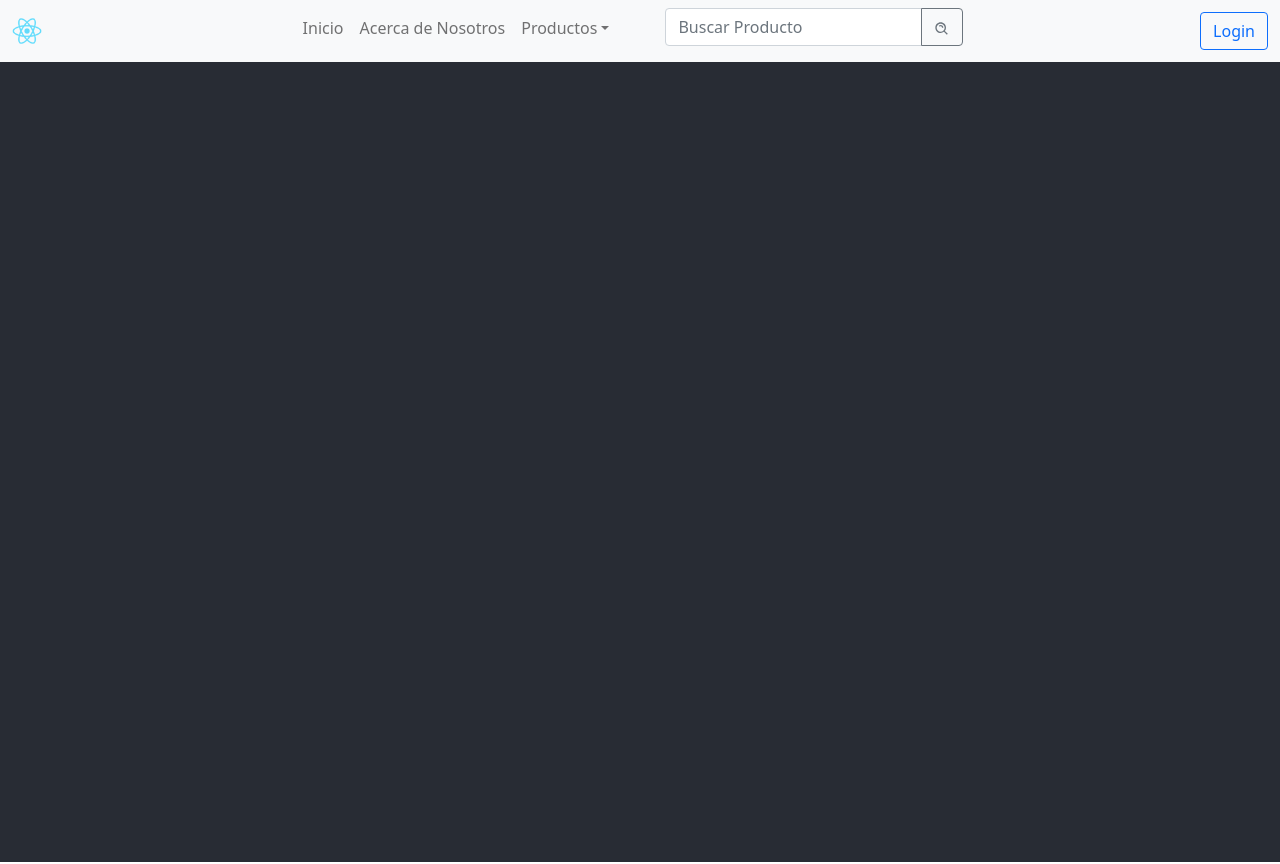
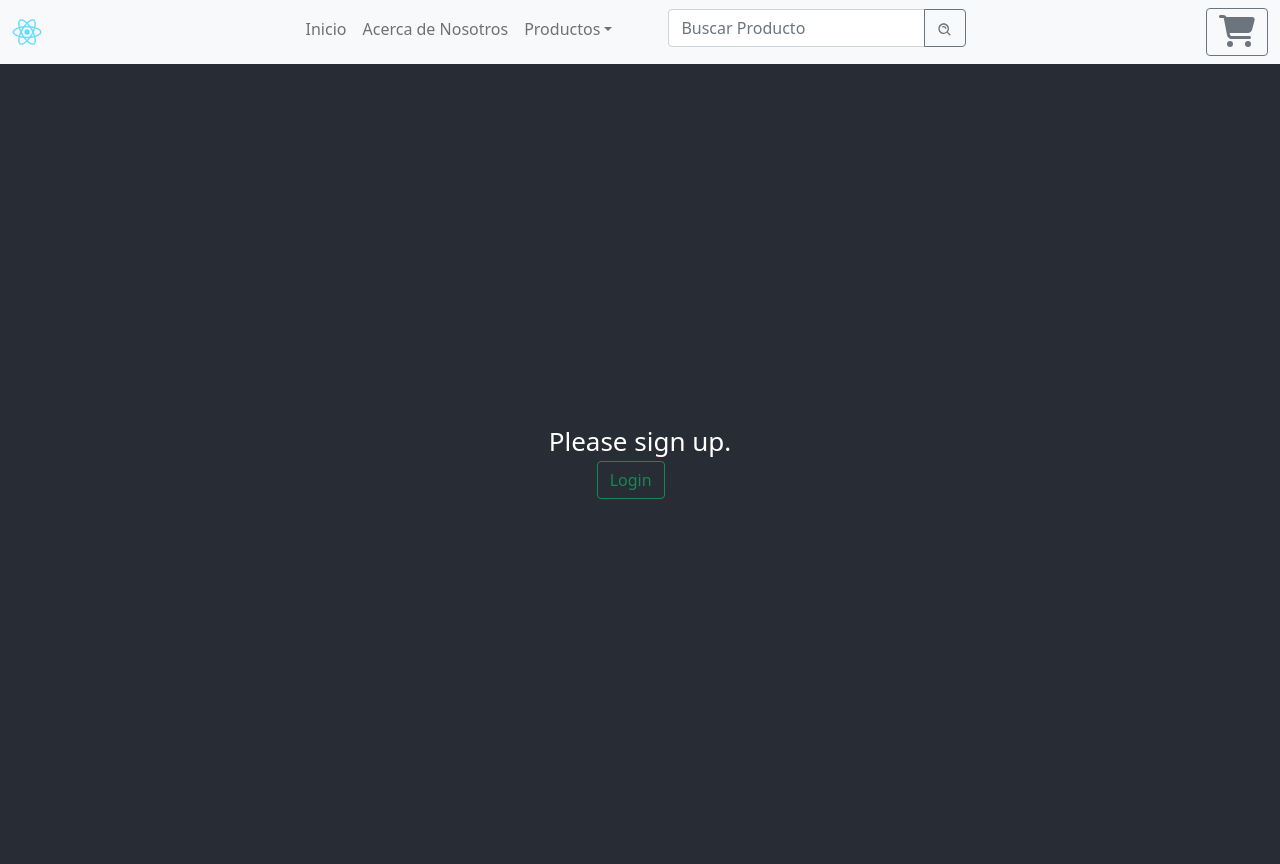
Before and after one commit to ccristianoviedo/ecommerce-varela, a React (Create React App) app: page / in a window 1280 px wide. Built offline with nearby package versions, Linux system fonts and the light colour scheme.

Commit message:
Boton de carrito y boton de login con props

```diff
--- a/package.json
+++ b/package.json
@@ -3,6 +3,9 @@
   "version": "0.1.0",
   "private": true,
   "dependencies": {
+    "@fortawesome/fontawesome-svg-core": "^6.1.1",
+    "@fortawesome/free-solid-svg-icons": "^6.1.1",
+    "@fortawesome/react-fontawesome": "^0.1.18",
     "@testing-library/jest-dom": "^5.16.4",
     "@testing-library/react": "^12.1.4",
     "@testing-library/user-event": "^13.5.0",
--- a/src/App.jsx
+++ b/src/App.jsx
@@ -1,14 +1,16 @@
-import logo from './logo.svg';
 import 'bootstrap/dist/css/bootstrap.min.css'
 import './App.css';
 import Menu from './components/Menu/Menu';
+import Itemlistcontainer from './components/Itemlistcontainer/Itemlistcontainer';
+import Logincontrol from './components/Logincontrol/Logincontrol';
 
 function App() {
 
   return (
     <div className="App">
-      <Menu></Menu>
+      <Menu />
       <header className="App-header">
+        <Logincontrol />
       </header>
     </div>
   );
--- /dev/null
+++ b/src/components/Cartwidget/Cartwidget.css
@@ -0,0 +1,5 @@
+.cart-widget {
+    position: relative;
+    cursor: pointer;
+    text-align: center;
+  }
--- /dev/null
+++ b/src/components/Cartwidget/Cartwidget.jsx
@@ -0,0 +1,19 @@
+import React from 'react';
+
+import { FontAwesomeIcon } from '@fortawesome/react-fontawesome';
+import { faCartShopping } from '@fortawesome/free-solid-svg-icons';
+import { Button } from 'react-bootstrap';
+
+import './Cartwidget.css';
+
+const Cartwidget = () => {
+    return (
+        <Button variant="outline-secondary">
+            <div className="cart-widget">
+                <FontAwesomeIcon icon={faCartShopping} size="2x"/>
+            </div>
+        </Button>
+    );
+};
+
+export default Cartwidget;
--- /dev/null
+++ b/src/components/Guestgreeting/Guestgreeting.jsx
@@ -0,0 +1,9 @@
+import React from 'react'
+
+const Guestgreeting = () => {
+  return (
+    <div>Please sign up.</div>
+  )
+}
+
+export default Guestgreeting
--- /dev/null
+++ b/src/components/Itemlistcontainer/Itemlistcontainer.jsx
@@ -0,0 +1,14 @@
+import React from 'react'
+import Usergreeting from '../Usergreeting/Usergreeting';
+import Guestgreeting from '../Guestgreeting/Guestgreeting';
+
+
+const Itemlistcontainer = (props) => {
+    const isLoggedIn = props.isLoggedIn;
+    if (isLoggedIn) {
+      return <Usergreeting />;
+    }
+    return <Guestgreeting />;
+}
+
+export default Itemlistcontainer
--- /dev/null
+++ b/src/components/Loginbutton/Loginbutton.jsx
@@ -0,0 +1,10 @@
+import React from 'react'
+import { Button} from 'react-bootstrap';
+
+const Loginbutton = (props) => {
+  return (
+    <Button onClick={props.onClick} variant="outline-success" className="d-flex ms-5 mb-2">Login</Button>
+  )
+}
+
+export default Loginbutton
--- /dev/null
+++ b/src/components/Logincontrol/Logincontrol.jsx
@@ -0,0 +1,39 @@
+import Loginbutton from "../Loginbutton/Loginbutton";
+import Logoutbutton from "../Logoutbutton/Logoutbutton";
+import React from "react";
+import Itemlistcontainer from "../Itemlistcontainer/Itemlistcontainer";
+
+class Logincontrol extends React.Component {
+    constructor(props) {
+      super(props);
+      this.handleLoginClick = this.handleLoginClick.bind(this);
+      this.handleLogoutClick = this.handleLogoutClick.bind(this);
+      this.state = {isLoggedIn: false};
+    }
+    handleLoginClick() {
+      this.setState({isLoggedIn: true});
+    }
+    handleLogoutClick() {
+      this.setState({isLoggedIn: false});
+    }
+    render() {
+
+      const isLoggedIn = this.state.isLoggedIn;
+      let button;
+
+      if (isLoggedIn) {
+        button = <Logoutbutton onClick={this.handleLogoutClick} />;
+      } else {
+        button = <Loginbutton onClick={this.handleLoginClick} />;
+      }
+
+      return (
+        <div>
+          <Itemlistcontainer isLoggedIn={isLoggedIn} />
+          {button}
+        </div>
+      );
+    }
+  }
+
+  export default Logincontrol
--- /dev/null
+++ b/src/components/Logoutbutton/Logoutbutton.jsx
@@ -0,0 +1,10 @@
+import React from 'react'
+import { Button} from 'react-bootstrap';
+
+const Logoutbutton = (props) => {
+  return (
+    <Button onClick={props.onClick} variant="outline-danger" className="d-flex ms-5 mb-2">Logout</Button>
+  )
+}
+
+export default Logoutbutton
--- a/src/components/Menu/Menu.jsx
+++ b/src/components/Menu/Menu.jsx
@@ -2,6 +2,8 @@ import React from 'react';
 import './Menu.css';
 import { Navbar, Container, Nav, NavDropdown, Button, FormControl, Form, InputGroup } from 'react-bootstrap';
 import { BiSearchAlt } from 'react-icons/bi';
+import Cartwidget from '../Cartwidget/Cartwidget';
+import Logincontrol from '../Logincontrol/Logincontrol';
 
 function Menu(props) {
     return (
@@ -39,7 +41,7 @@ function Menu(props) {
                             </InputGroup>
                         </Form>
                     </Nav>
-                    <Button variant="outline-primary">Login</Button>
+                    <Cartwidget />
                 </Navbar.Collapse>
             </Container>
         </Navbar>
--- /dev/null
+++ b/src/components/Usergreeting/Usergreeting.jsx
@@ -0,0 +1,9 @@
+import React from 'react'
+
+const Usergreeting = () => {
+  return (
+    <div>Welcome Back !</div>
+  )
+}
+
+export default Usergreeting
```
Also changed, not shown: src/components/Button/Button.jsx (added, +13 -0 lines), 1 other file (tests, documents, lock files or other folders).
